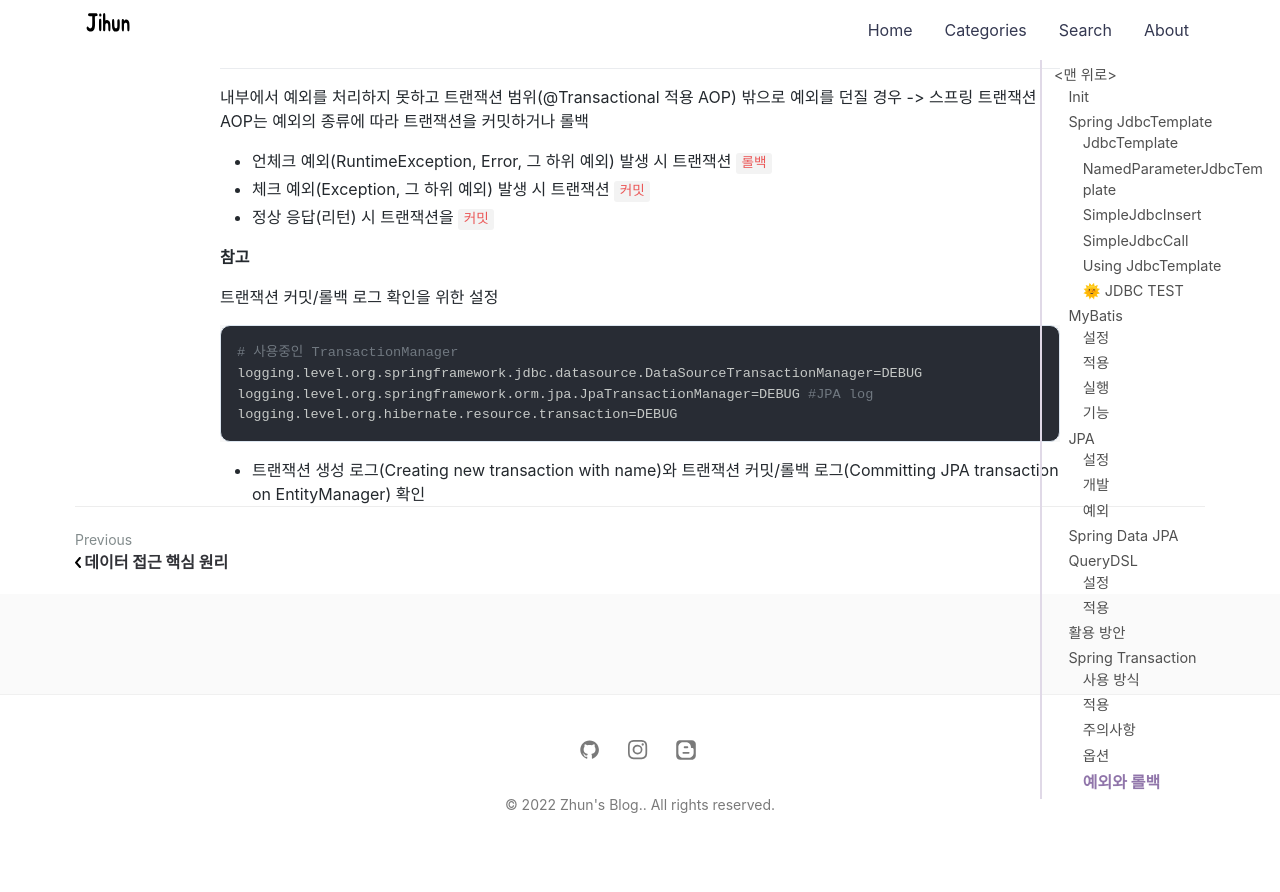
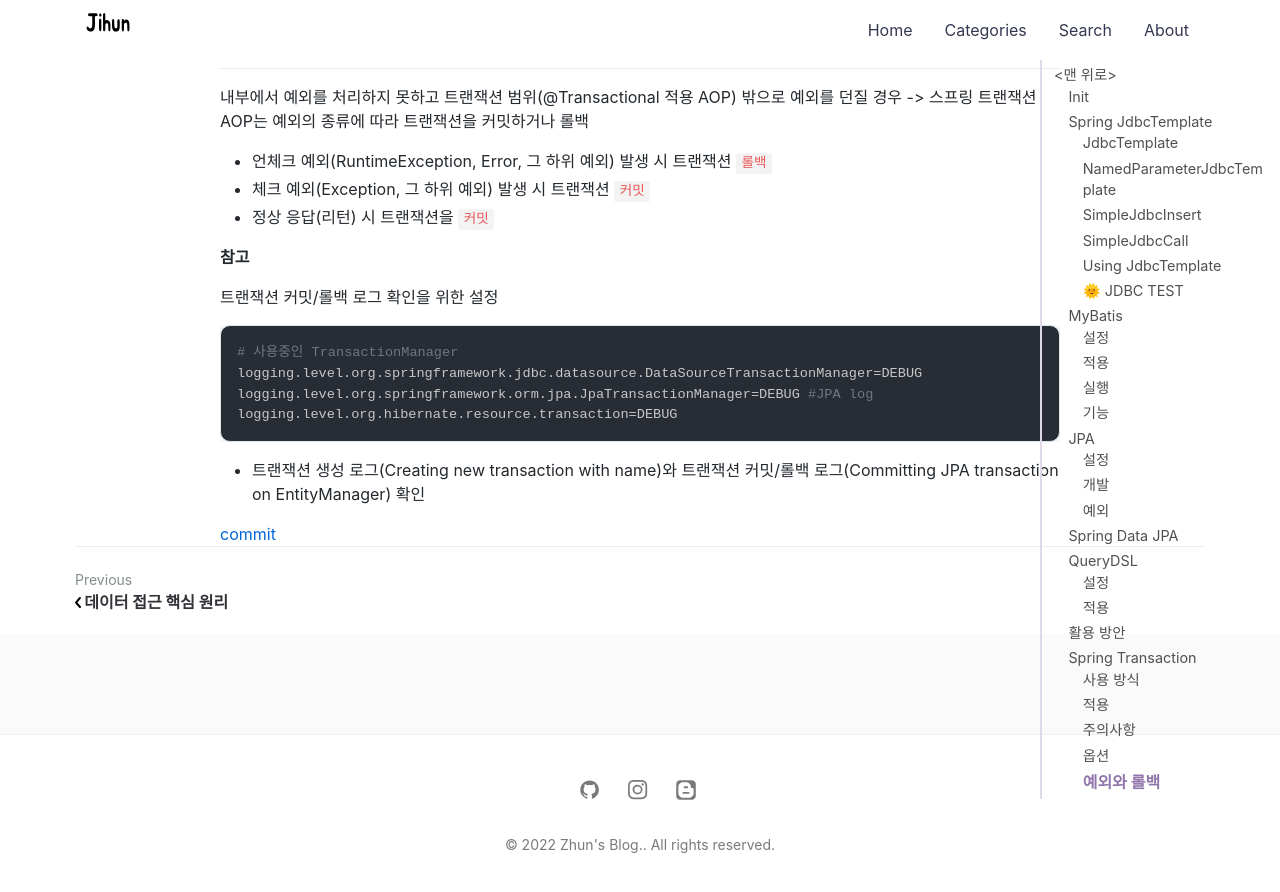
Before and after one commit to jihunparkme/jihunparkme.github.io, a Jekyll site: the page built from _posts/2022-08-08-Spring-DB-Part2.md, in a window 1280 px wide and 900 px high, scrolled down 24627 px. Shown: the top 892 px of the window. Built offline with Jekyll 4.4.1, drawn with Linux system fonts in a browser that asks for light colours; nearby versions of some CDN libraries; comment, search, counter and statistics services are not loaded; before the commit the page ends 25487 px from its top, so only the background shows below that.

Commit message:
add commit url

````diff
--- a/_posts/2022-08-08-Spring-DB-Part2.md
+++ b/_posts/2022-08-08-Spring-DB-Part2.md
@@ -1021,3 +1021,5 @@ logging.level.org.hibernate.resource.transaction=DEBUG
 ```
 
 - 트랜잭션 생성 로그(Creating new transaction with name)와 트랜잭션 커밋/롤백 로그(Committing JPA transaction on EntityManager) 확인
+
+[commit](https://github.com/jihunparkme/Inflearn-Spring-DB/commit/63ec1863dfc6beb3eb16a817dcc4b2eee1a72e18)
````
